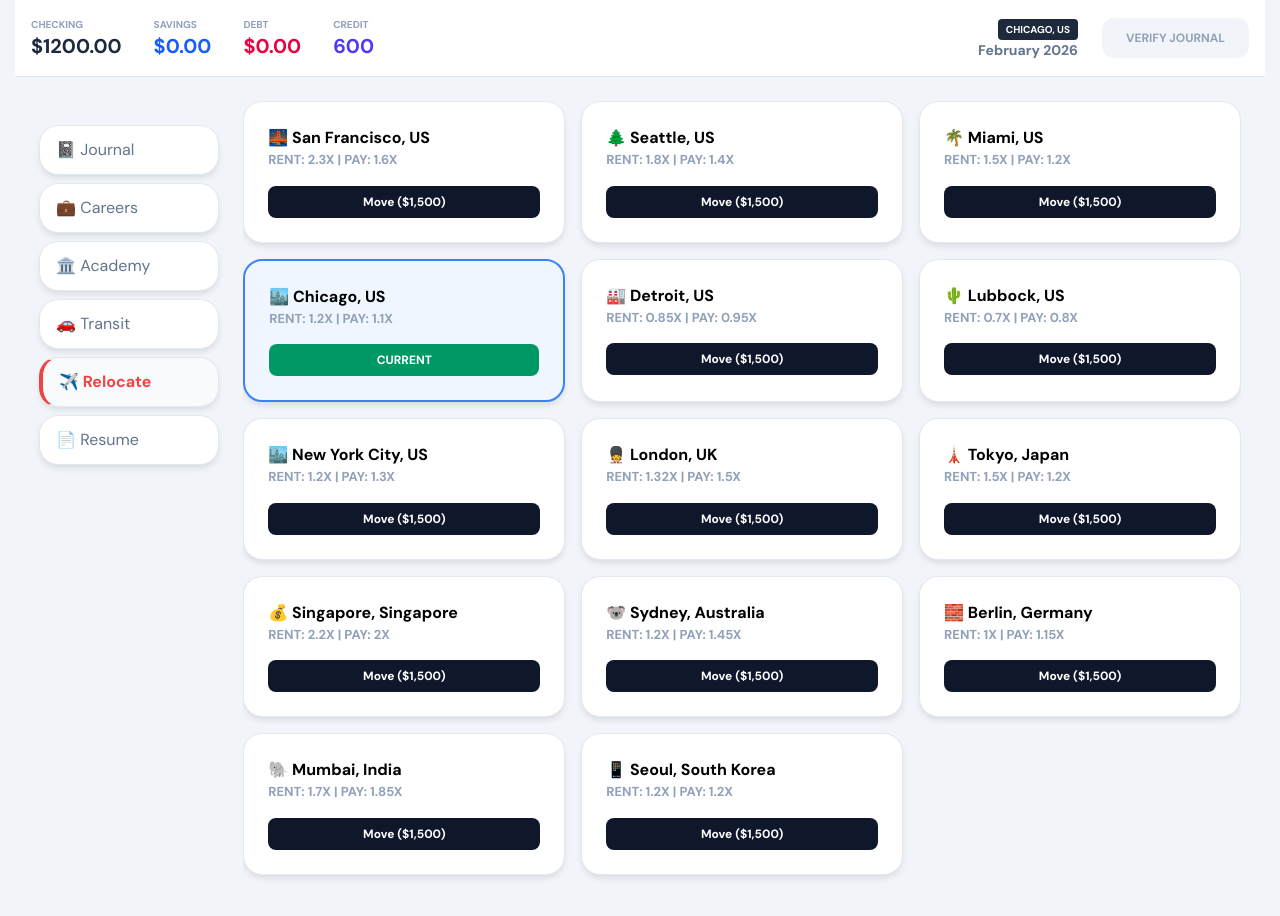
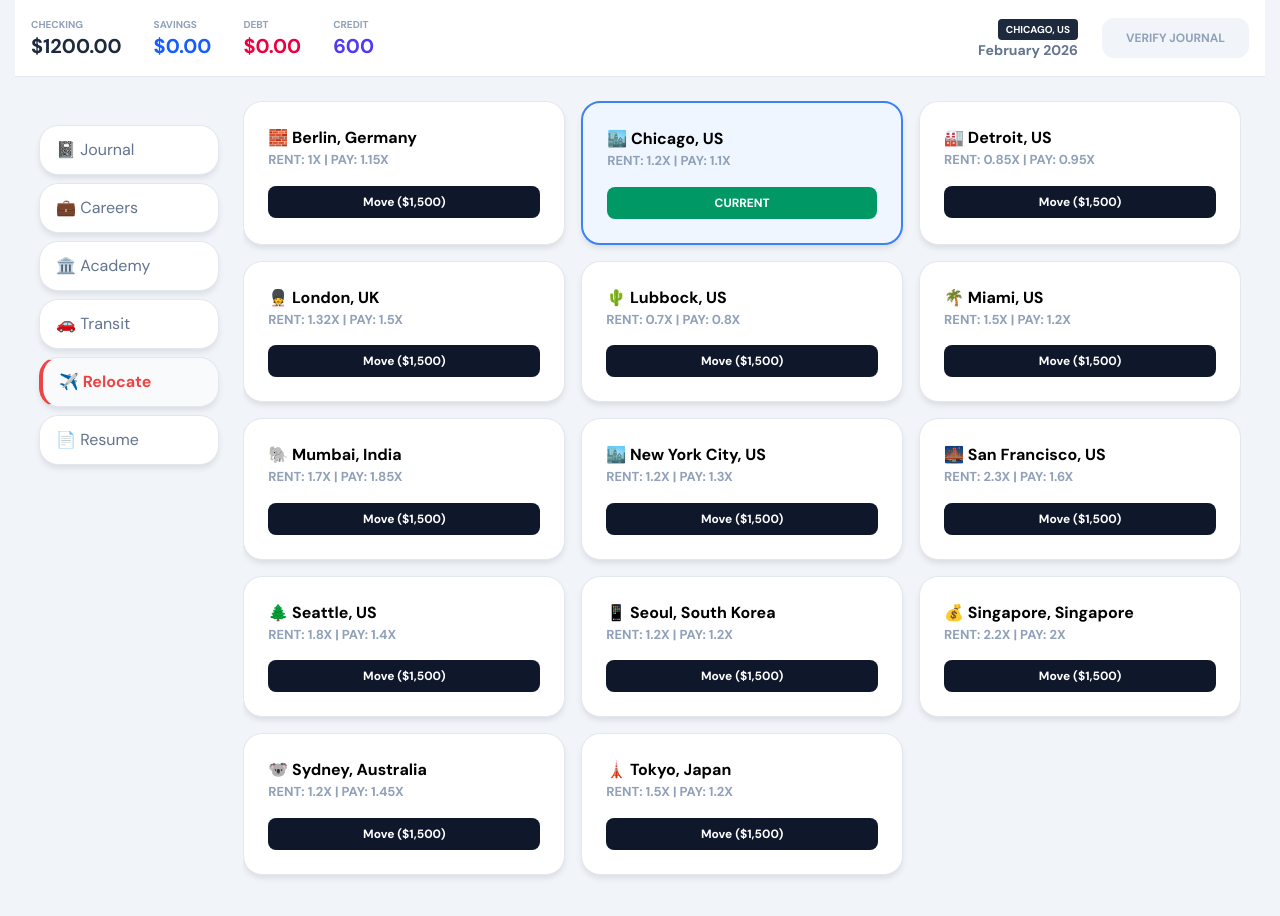
Before and after one commit to johnmorgan-web/Life-Simulator, a React (Vite) app: page / in a window 1280 px wide. Both pictures are taken after a click on the button "✈️ Relocate". Shown: the top 916 px of the page. Built offline with nearby package versions, Linux system fonts and the light colour scheme.

Commit message:
Add rent increase, odd job pay increase, sort for relocate city alphapbetically, sort system log resume in reverse order (newest to oldest)

```diff
--- a/src/constants/gameValues.constants.ts
+++ b/src/constants/gameValues.constants.ts
@@ -1,7 +1,7 @@
 import type { GameValues } from "../types/GameValues.types";
 
 const gameValues: GameValues = {
-  rentBase: 450,
+  rentBase: 750,
   hsDiplomaCost: 200,
   tradeCertCost: 800,
   degreeCost: 1200,
--- a/src/constants/jobBoard.constants.ts
+++ b/src/constants/jobBoard.constants.ts
@@ -1,7 +1,7 @@
 import type { Job } from "../types/models.types"
 
 const jobBoard: Job[] = [
-  { title: 'Odd Jobs', base: 600, req: null, tReq: 1, odds: 1, cat: 'Entry' },
+  { title: 'Odd Jobs', base: 800, req: null, tReq: 1, odds: 1, cat: 'Entry' },
   { title: 'Fast Food Worker', base: 1100, req: null, tReq: 1, odds: 0.9, cat: 'Entry' },
   { title: 'Retail Associate', base: 1200, req: null, tReq: 1, odds: 0.85, cat: 'Entry' },
   { title: 'Dishwasher', base: 1050, req: null, tReq: 1, odds: 0.95, cat: 'Entry' },
--- a/src/tabs/Relocate.tsx
+++ b/src/tabs/Relocate.tsx
@@ -1,10 +1,12 @@
 import { useGame } from '../context/GameContext'
+import type { City } from '../types/models.types'
+
 
 export default function Relocate() {
   const { state, dispatch, cityData } = useGame()
   return (
     <div className="grid grid-cols-3 gap-4">
-      {cityData.map((c: any) => (
+      {(cityData as City[]).sort((a, b) => a.name.localeCompare(b.name)).map((c: any) => (
         <div key={c.name} className={`glass p-6 ${state.city.name === c.name ? 'card-active' : ''}`}>
           <h4 className="font-bold">{c.icon} {c.name}</h4>
           <p className="text-[13px] uppercase font-bold text-slate-400">Rent: {c.r}x | Pay: {c.p}x</p>
--- a/src/tabs/Resume.tsx
+++ b/src/tabs/Resume.tsx
@@ -26,7 +26,7 @@
             <p className="text-[10px] text-slate-500 uppercase font-bold mt-4 mb-1">System Log</p>
             <div className="bg-slate-50 p-3 rounded-xl border max-h-40 overflow-y-auto text-[10px] font-mono">
               {state.logs && state.logs.length ? (
-                state.logs.map((l: any, i: number) => (
+                (state.logs as any[]).reverse().map((l: any, i: number) => (
                   <div key={i} className="mb-1 border-b border-slate-100 pb-1">[{l.date}] {l.msg}</div>
                 ))
               ) : (
```
Also changed, not shown: 1 other file (tests, documents, lock files or other folders).
